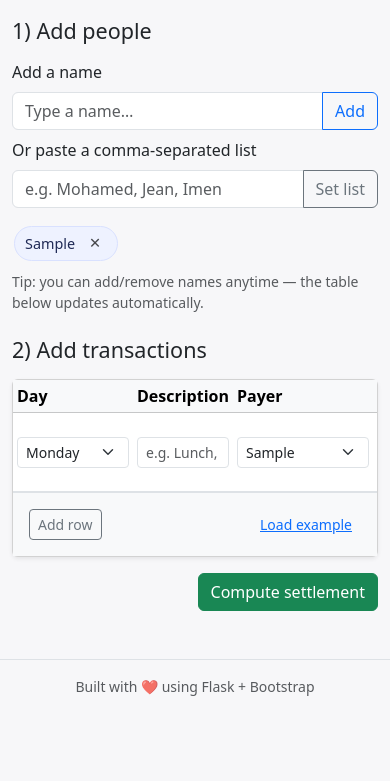
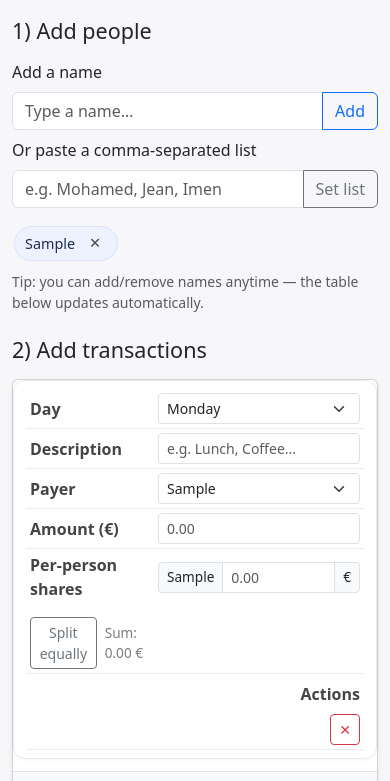
Before and after one commit to benamormed98/SharePay, a plain HTML site: page index.html in a window 390 px wide. Both pictures are taken after typing "Sample" into the empty fields and a click on the button "Add". Shown: the part 63-844 px from the top of the page. Drawn offline with nearby package versions, Linux system fonts and the light colour scheme.

Commit message:
version 0.5

```diff
--- a/static/app.js
+++ b/static/app.js
@@ -80,11 +80,13 @@ function addRow(prefill=null){
 
   // Day
   const tdDay = document.createElement("td");
+  tdDay.setAttribute("data-label", "Day");
   const daySel = createDaySelect(prefill?.day);
   tdDay.appendChild(daySel);
 
   // Description
   const tdDesc = document.createElement("td");
+  tdDesc.setAttribute("data-label", "Description");
   const desc = document.createElement("input");
   desc.className = "form-control form-control-sm";
   desc.placeholder = "e.g. Lunch, Coffee...";
@@ -93,11 +95,13 @@ function addRow(prefill=null){
 
   // Payer
   const tdPayer = document.createElement("td");
+  tdPayer.setAttribute("data-label", "Payer");
   const payerSel = createPayerSelect(prefill?.payer);
   tdPayer.appendChild(payerSel);
 
   // Amount
   const tdAmt = document.createElement("td");
+  tdAmt.setAttribute("data-label", "Amount (€)");
   const amt = document.createElement("input");
   amt.type = "number"; amt.min = "0"; amt.step = "0.01";
   amt.className = "form-control form-control-sm amount-input";
@@ -107,6 +111,7 @@ function addRow(prefill=null){
 
   // Shares
   const tdShares = document.createElement("td");
+  tdShares.setAttribute("data-label", "Per-person shares");
   const sharesWrap = createSharesEditor(prefill?.shares || {});
   tdShares.appendChild(sharesWrap);
 
@@ -143,6 +148,7 @@ function addRow(prefill=null){
 
   // Delete row
   const tdDel = document.createElement("td");
+  tdDel.setAttribute("data-label", "Actions");
   const delBtn = document.createElement("button");
   delBtn.className = "btn btn-outline-danger btn-sm";
   delBtn.textContent = "✕";
--- a/static/styles.css
+++ b/static/styles.css
@@ -1,3 +1,4 @@
+/* Base */
 body { background: #f7f7f9; }
 
 #peopleChips .chip {
@@ -21,8 +22,69 @@ body { background: #f7f7f9; }
 }
 #peopleChips .chip button:hover { opacity: 1; }
 
-.shares-grid { display: grid; grid-template-columns: repeat(2, minmax(180px, 1fr)); gap: .5rem .75rem; }
-@media (min-width: 992px) { .shares-grid { grid-template-columns: repeat(3, minmax(180px, 1fr)); } }
+.shares-grid {
+  display: grid;
+  grid-template-columns: repeat(2, minmax(140px, 1fr)); /* narrower base */
+  gap: .5rem .75rem;
+}
 
+/* Small tablets: 2 columns */
+@media (max-width: 768px) {
+  .shares-grid { grid-template-columns: repeat(2, 1fr); }
+}
+
+/* Phones: 1 column, compact controls */
+@media (max-width: 480px) {
+  .shares-grid { grid-template-columns: 1fr; }
+  .input-group.input-group-sm .input-group-text {
+    font-size: .85rem;
+    padding: .25rem .5rem;
+  }
+  .input-group.input-group-sm .form-control {
+    padding: .25rem .5rem;
+  }
+  .sum-indicator { font-size: .85rem; }
+}
+
+/* --- Make the transactions "table" collapse into cards on small screens --- */
+@media (max-width: 576px) {
+  /* Stop forcing wide columns */
+  table thead { display: none; }
+  table, tbody, tr, td { display: block; width: 100%; }
+  .table-responsive { overflow-x: visible; } /* no horizontal scroll */
+
+  /* Card-like rows */
+  tbody tr {
+    background: #fff;
+    border: 1px solid #e9ecef;
+    border-radius: .75rem;
+    padding: .5rem .75rem;
+    margin-bottom: .75rem;
+    box-shadow: 0 1px 3px rgba(0,0,0,.04);
+  }
+
+  /* Label each cell using the data-label attr we add in JS */
+  td {
+    display: grid;
+    grid-template-columns: 120px 1fr; /* label | field */
+    align-items: center;
+    gap: .5rem;
+    padding: .25rem 0;
+  }
+  td::before {
+    content: attr(data-label);
+    font-weight: 600;
+    color: #444;
+  }
+
+  /* Put the delete button on its own row and right-align it */
+  td[data-label="Actions"] {
+    grid-template-columns: 1fr;
+    justify-items: end;
+    padding-top: .5rem;
+  }
+}
+
+/* Tiny style helpers */
 .sum-indicator { opacity: .8; }
 .row-error { outline: 2px solid #dc3545; outline-offset: -2px; }
```
